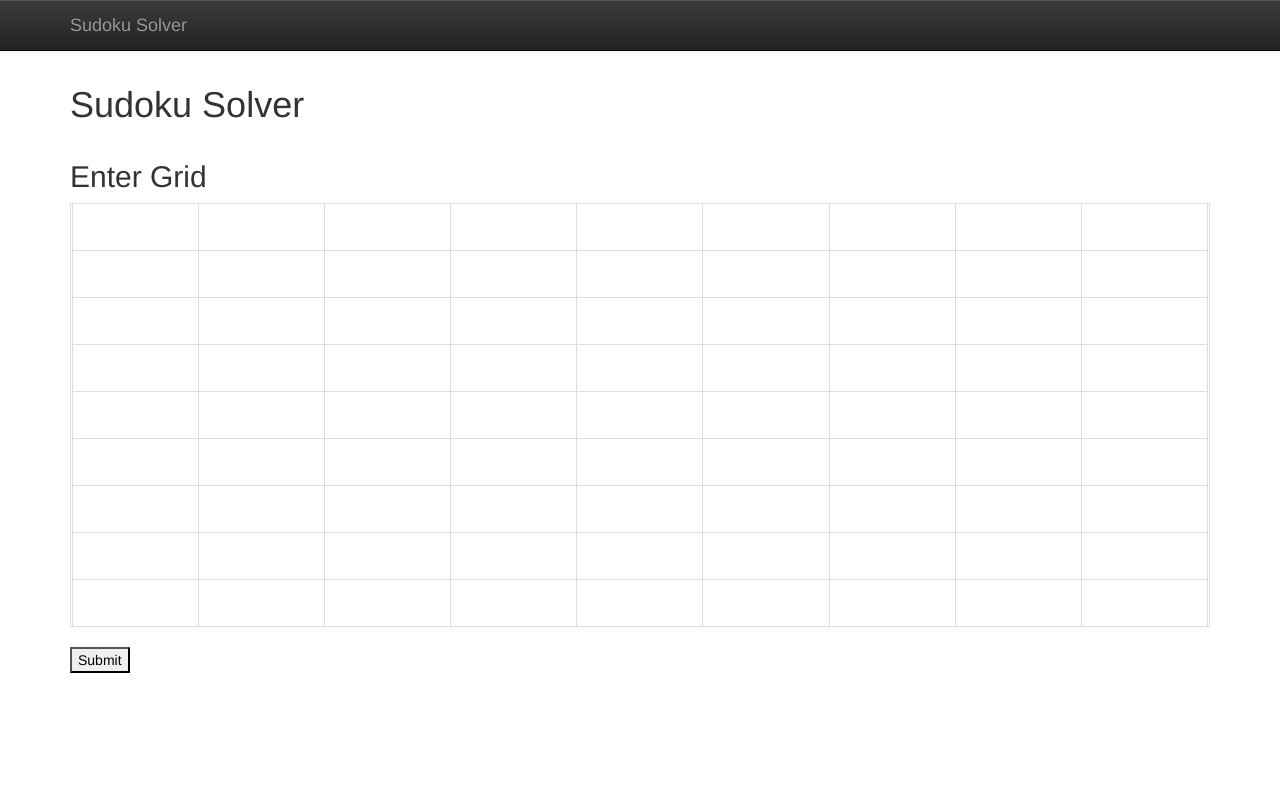
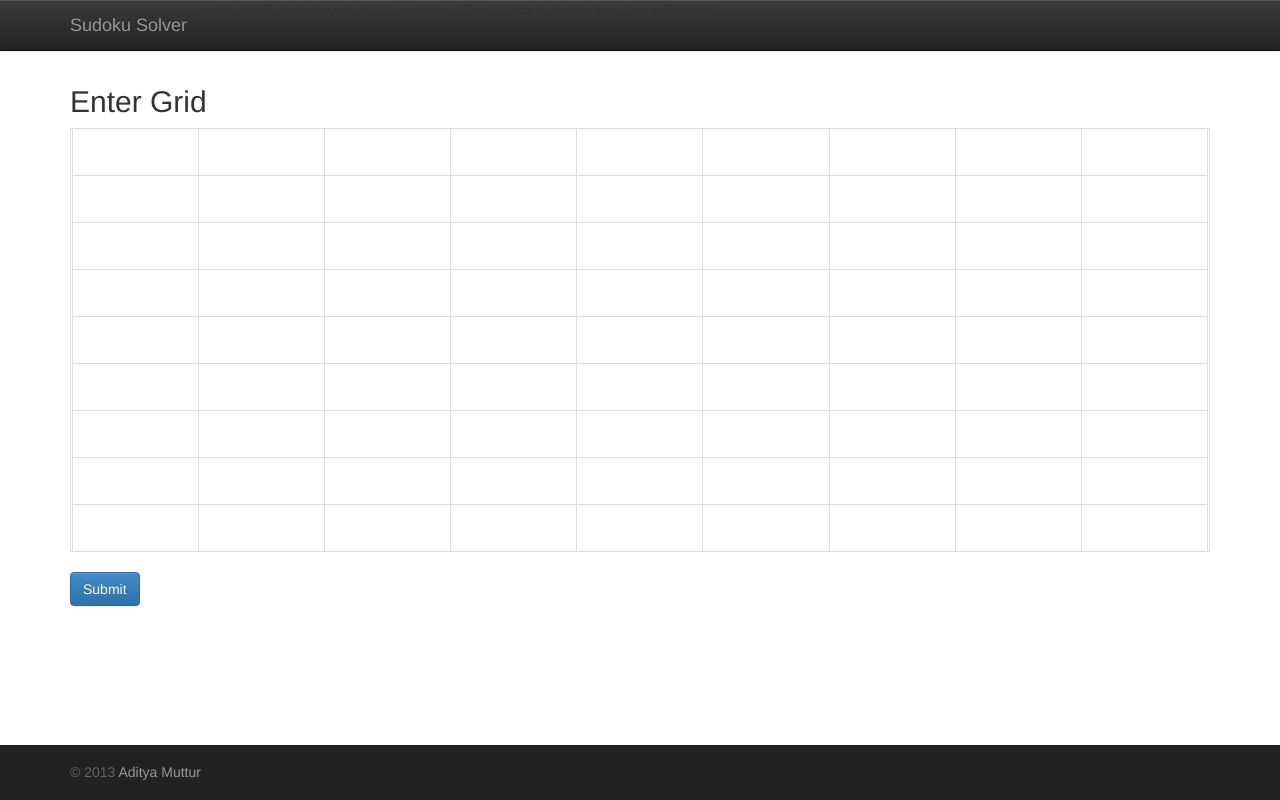
Before and after one commit to adityamuttur/sudoku-solver, a Django app: page /solve/input/ in a window 1280 px wide. Run offline with Django 3.2, Linux system fonts and the light colour scheme; parts of the project's set-up code (start-up, migrations or seed data) failed here and were passed over.

Commit message:
almost completed v1

```diff
--- a/SudokuSolver/urls.py
+++ b/SudokuSolver/urls.py
@@ -1,9 +1,11 @@
 from django.conf.urls import patterns, include, url
 from django.contrib import admin
+from django.views.generic import TemplateView
 admin.autodiscover()
 
 urlpatterns = patterns('',
-    url(r'^admin/doc/', include('django.contrib.admindocs.urls')),
-    url(r'^solve/', include('solve.urls', namespace="solve")),
-    url(r'^admin/', include(admin.site.urls)),
+	url(r'^$', TemplateView.as_view(template_name='home.html'), name='home'),
+	url(r'^admin/doc/', include('django.contrib.admindocs.urls')),
+	url(r'^solve/', include('solve.urls', namespace="solve")),
+	url(r'^admin/', include(admin.site.urls)),
 )
--- a/solve/static/solve/main.css
+++ b/solve/static/solve/main.css
@@ -53,3 +53,11 @@
 .valid-value {
 	background-color: #ffffff;
 }
+
+.new-valid-grid {
+	vertical-align:middle;
+	-webkit-border-radius: 4px;
+	-moz-border-radius: 4px;
+	border-radius: 4px;
+	padding: 10px;
+}
--- a/solve/templates/solve/input.html
+++ b/solve/templates/solve/input.html
@@ -8,9 +8,7 @@
 
 {% block content %}
 
-
 <div class="container" id="sudoku">
-	<br>
 	<h2 class="padding">Enter Grid</h2>
 	<form name="sudokuInput" method="post" action="{% url 'solve:display' %}" id="gridForm">
 	{% csrf_token %}
@@ -36,7 +34,7 @@
 			{% endfor %}
 		</tbody>
 		</table>
-	<input type="submit" name="submit" id="submit"/>
+	<input type="submit" name="submit" id="submit" class="btn btn-primary"/>
 </form>
 </div>
 
@@ -49,27 +47,24 @@
 		for (var i = 0; i < 81; i++) {
 			cells.push(i);
 		}
-		// $('#gridForm').submit(function() {
-		// 	var value = $(cells).each(function(index) {
-		// 		var response;
-		// 		var input_box_id = '#' + index.toString();
-		// 		var cell_id = '#cell-element' + index.toString();
-		// 		return $(input_box_id).ready(function() {
-		// 			response = displayAlert($(input_box_id).val(), cell_id);
-		// 			if (response == false) {
-		// 				alert($(input_box_id).val());
-		// 				return false;
-		// 			}
-		// 		});
-		// 		alert("aaa" + $(input_box_id).val());
-		// 	});
-		// 	alert($.isEmptyObject(value));
-		// 	if (!$.isEmptyObject(value))
-		// 		return false;
-		// 	else
-		// 		return true;
-		// });
-		verification(cells);
+		var valid_cells = new Array();
+		for (var i = 0; i < 81; i++) {
+			valid_cells.push(true);
+		}
+		$('#gridForm').submit(function() {
+			var is_grid_valid = true;
+			$(valid_cells).each(function(index) {
+				is_grid_valid = is_grid_valid & valid_cells[index];
+			});
+			if (is_grid_valid == 0) {
+				alert('Enter Valid Data Into The Grid Before Submit');
+				return false;
+			}
+			else {
+				return true;
+			}
+		});
+		verification(cells, valid_cells);
 
 		function getCookie(name) {
 				var cookieValue = null;
@@ -98,16 +93,16 @@
 				}
 			});
 	});
-	function verification (cells) {
+	function verification (cells, valid_cells) {
 		$(cells).each(function(index) {
 			var input_box_id = '#' + index.toString();
 			var cell_id = '#cell-element' + index.toString();
 			$(input_box_id).change(function() {
-				displayAlert($(this).val(), cell_id);
+				valid_cells[index] = displayAlert($(this).val(), cell_id);
 			});
 		});
 	}
-	function displayAlert(input_value, cell_id) {
+	function displayAlert(input_value, cell_id, is_cell_valid) {
 		if (input_value == "") {
 			$(cell_id).removeClass('invalid-value').addClass('valid-value');
 			console.log('Empty Cell');
--- a/templates/base.html
+++ b/templates/base.html
@@ -10,22 +10,40 @@
 	<link rel="stylesheet" href="{% static 'css/bootstrap-theme.min.css' %}">
 	<script src="{% static 'js/bootstrap.min.js' %}"></script>
 	{% block stylesheets %}{% endblock %}
+	<style type="text/css">
+	footer {
+		color: #666;
+		background: #222;
+		padding: 17px 0 18px 0;
+		border-top: 1px solid #000;
+	}
+	footer a {
+		color: #999;
+	}
+	footer a:hover {
+		color: #efefef;
+	}
+	</style>
 </head>
 
 <body>
 <br><br><br><br>
 	<div class="container">
-		<h1 class="padding">Sudoku Solver</h1>
 	</div>
-	<div class="navbar navbar-inverse navbar-fixed-top">
+
+ 	<div class="navbar navbar-inverse navbar-fixed-top">
 		<div class="container">
 			<div class="navbar-header">
-				<button class="navbar-toggle" data-target=".navbar-collapse" data-toggle="collapse" type="button">
+		color: #666;
+		background: #222;
+		padding: 17px 0 18px 0;
+		border-top: 1px solid #000;
+			<button class="navbar-toggle" data-target=".navbar-collapse" data-toggle="collapse" type="button">
 					<span class="icon-bar"></span>
 					<span class="icon-bar"></span>
 					<span class="icon-bar"></span>
 				</button>
-				<a class="navbar-brand" href="#">Sudoku Solver</a>
+				<a class="navbar-brand" href="{% url 'home' %}">Sudoku Solver</a>
 			</div>
 			<div class="collapse navbar-collapse">
 				<ul class="nav navbar-nav">
@@ -34,9 +52,15 @@
 			</div>
 		</div>
 	</div>
-{% block content %}
-{% endblock %}
+	{% block content %}{% endblock %}
 </body>
 </html>
 {% block scripts %}
 {% endblock %}
+
+
+<footer class="navbar-fixed-bottom">
+	<div class="container">
+		&#169; 2013 <a href="https://github.com/sourcecode123">Aditya Muttur</a>
+	</div>
+</footer>
```
Also changed, not shown: solve/templates/solve/display.html (+3 -4 lines), solve/templates/solve/unsolvable.html (+9 -5 lines), templates/home.html (added, +13 -0 lines), SudokuSolver/settings.py (line endings or trailing spaces).
